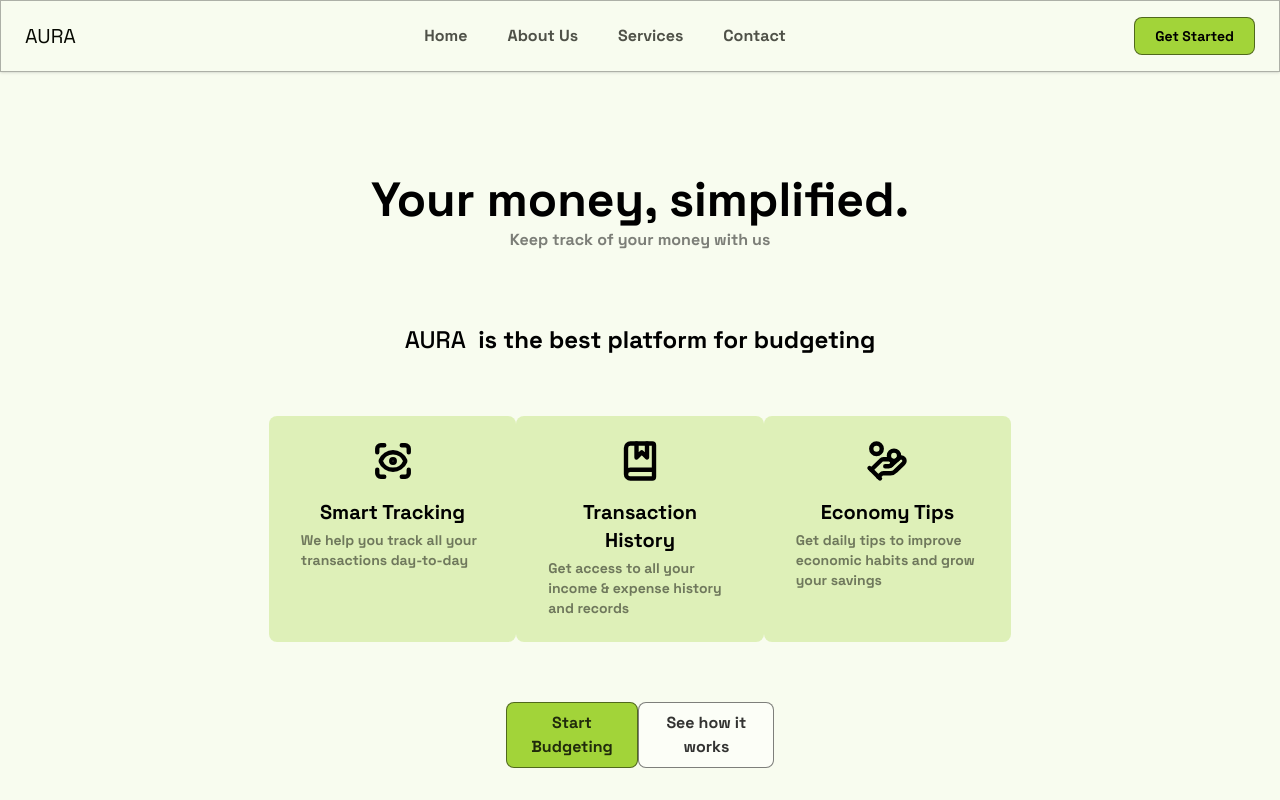
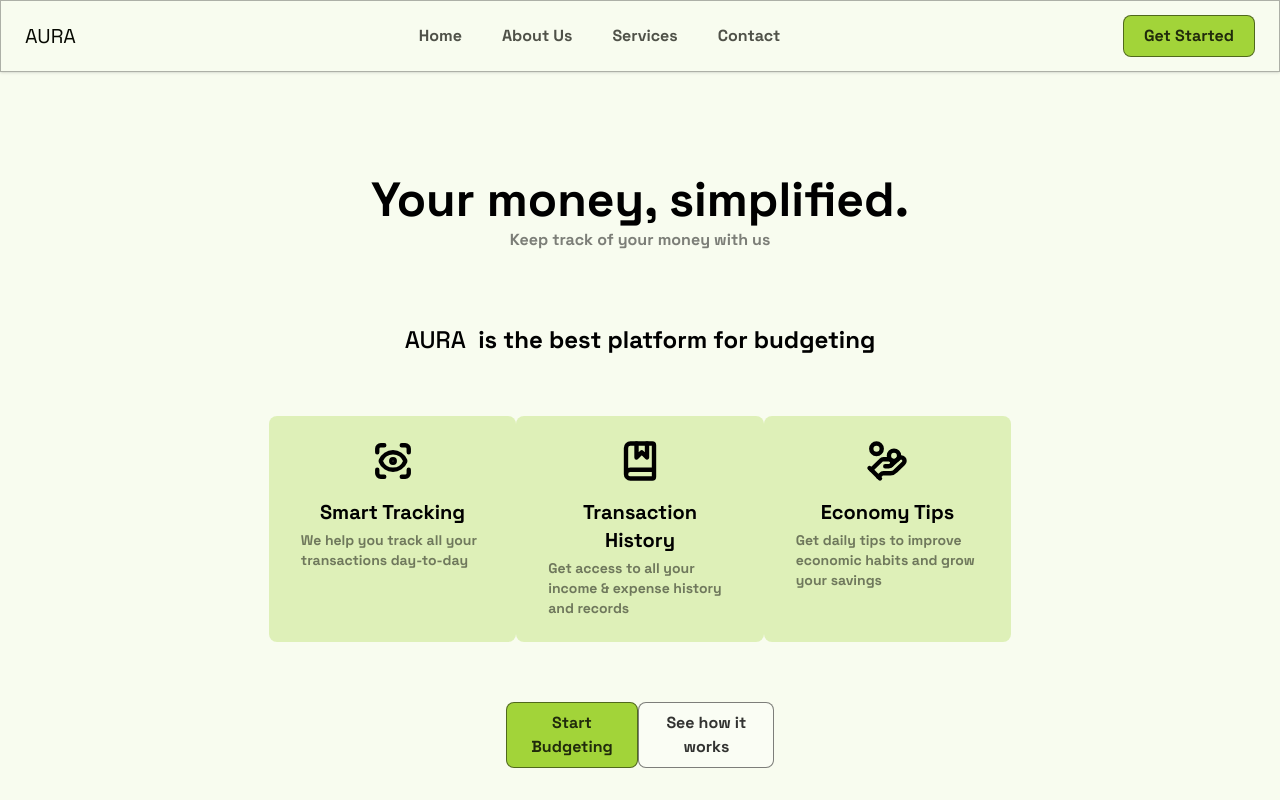
Before and after one commit to mgalen007/Aura, a React app in the folder frontend/: page / in a window 1280 px wide. Shown: the top 800 px of the page. Built offline with nearby package versions, Linux system fonts and the light colour scheme; the HTML template or start-up script is replaced by a standard one; a web font is replaced by a local one.

Commit message:
Fixed Tailwind units in Navigator

```diff
--- a/frontend/src/landing/Landing.tsx
+++ b/frontend/src/landing/Landing.tsx
@@ -109,7 +109,7 @@ function LandingPage() {
                 </div>
                 <div>
                     <div
-                        className="bg-black w-[440px] h-[280px] rounded-lg flex items-center justify-center"
+                        className="bg-black w-110 h-70 rounded-lg flex items-center justify-center"
                     >
                         <div>
                             <img
--- a/frontend/src/landing/components/Button.tsx
+++ b/frontend/src/landing/components/Button.tsx
@@ -8,7 +8,7 @@ function Button({ type, text }: ButtonProps) {
     if (type == "primary") {
         return (
             <button
-                className="bg-[#A2D439] border border-[#000]/50 py-2 px-5 rounded-lg font-bold text-black/80"
+                className="bg-[#A2D439] border border-[#000]/50 py-2 px-5 rounded-lg font-bold text-black/80 hover:bg-[#BAF341] hover:text-black transition-all delay-75 ease-out cursor-pointer"
             >
                 {text}
             </button>
@@ -17,7 +17,7 @@ function Button({ type, text }: ButtonProps) {
     else if (type == "secondary") {
         return (
             <button
-                className="bg-[#FFFFFF]/50 text-black/80 font-bold border border-[#000]/50 py-2 px-5 rounded-lg"
+                className="bg-[#FFFFFF]/30 text-black/80 font-bold border border-[#000]/50 py-2 px-5 rounded-lg hover:bg-[#FFFFFF] hover:text-black transition-all delay-75 ease-out cursor-pointer"
             >
                 {text}
             </button>
--- a/frontend/src/landing/components/FeatureCard.tsx
+++ b/frontend/src/landing/components/FeatureCard.tsx
@@ -18,7 +18,7 @@ interface FeatureCardProps {
 function FeatureCard({ icon, title, description }: FeatureCardProps) {
     return (
         <div
-            className="bg-[#A2D439]/30 w-[275px] py-6 px-8 rounded-lg"
+            className="bg-[#A2D439]/30 w-[275px] py-6 px-8 rounded-lg hover:bg-[#A2D439]/60 transition-all delay-75 ease-out cursor-pointer"
         >
             <div
                 className="w-fit mx-auto mb-4"
--- a/frontend/src/landing/components/Footer.tsx
+++ b/frontend/src/landing/components/Footer.tsx
@@ -7,7 +7,7 @@ function Footer() {
             className="bg-black/10 mb-0 h-42"
         >
             <h1
-                className="text-9xl text-black/15 w-fit translate-y-6"
+                className="text-9xl text-black/15 w-fit translate-y-4"
             >
                 AURA
             </h1>
--- a/frontend/src/landing/components/Navbar.tsx
+++ b/frontend/src/landing/components/Navbar.tsx
@@ -1,3 +1,4 @@
+import Button from './Button.tsx'
 
 interface NavbarProps {
     sections: string[]
@@ -23,7 +24,7 @@ function Navbar({ sections }: NavbarProps) {
                         return (
                             <li
                                 key={section}
-                                className="cursor-pointer font-bold text-[#070902]/70 hover:text-[#070902]/95"
+                                className="cursor-pointer font-bold text-[#070902]/70 hover:text-[#6D921E] transition-all delay-75 ease-out"
                             >
                                 {section}
                             </li>
@@ -32,11 +33,10 @@ function Navbar({ sections }: NavbarProps) {
                 </ul>
             </section>
             <section>
-                <button
-                    className="bg-[#A2D439] text-sm font-bold py-2 px-5 border border-black/50 rounded-lg"
-                >
-                    Get Started
-                </button>
+                <Button
+                    type="primary"
+                    text="Get Started"
+                />
             </section>
         </nav>
     )
--- a/frontend/src/landing/components/Navigator.tsx
+++ b/frontend/src/landing/components/Navigator.tsx
@@ -10,7 +10,7 @@ function Navigator({ nbr }: NavigatorProps) {
     }
     return (
         <div
-            className="w-[70px] mx-auto mt-10 flex gap-1"
+            className="w-17.5 mx-auto mt-10 flex gap-1"
         >
             {images.map(image => {
                 return (
@@ -18,9 +18,9 @@ function Navigator({ nbr }: NavigatorProps) {
                         key={image}
                         className={
                             image == 2 ? (
-                                `bg-[#A2D439] h-[11px] w-[20%] border border-black/30 rounded-[50%]`
+                                `bg-[#A2D439] h-2.75 w-[20%] border border-black/30 rounded-[50%]`
                             ) : (
-                                "h-[11px] w-[20%] border border-black/30 rounded-[50%]"                           )
+                                "h-2.75 w-[20%] border border-black/30 rounded-[50%]"                           )
                         }
                     >
                     </div>
```
